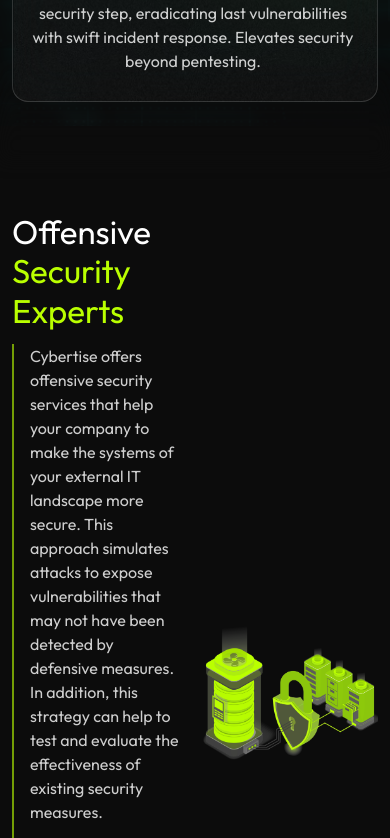
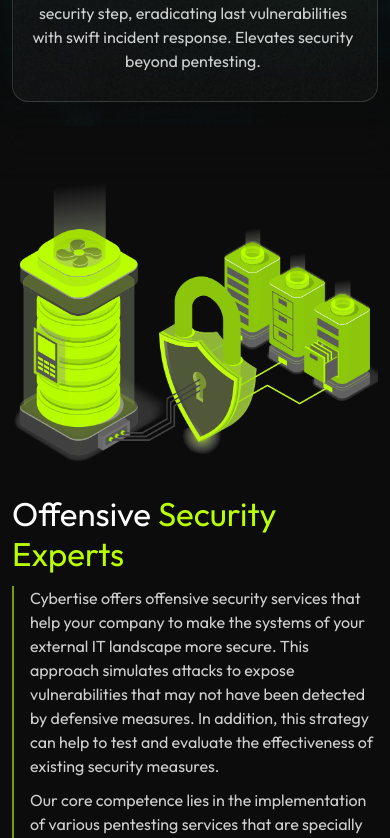
Before and after one commit to khushi303/test-march, a React (Create React App) app: page / in a window 390 px wide. Shown: the part 2700-3538 px from the top of the page. Built offline with nearby package versions, Linux system fonts and the light colour scheme.

Commit message:
change in alignment

```diff
--- a/src/App.js
+++ b/src/App.js
@@ -4,6 +4,7 @@
 import Privacy from './components/Privacy'
 import Services from './components/Services'
 import SecuritySec from './components/SecuritySec'
+import FutherServices from './components/FutherServices'
 
 function App() {
   return (
@@ -13,6 +14,7 @@
       <Privacy />
       <Services />
       <SecuritySec />
+      <FutherServices />
     </div>
   );
 }
--- /dev/null
+++ b/src/components/FutherServices.jsx
@@ -0,0 +1,11 @@
+import React from 'react'
+
+const FutherServices = () => {
+    return (
+        <div>
+
+        </div>
+    )
+}
+
+export default FutherServices
--- a/src/components/SecuritySec.jsx
+++ b/src/components/SecuritySec.jsx
@@ -3,17 +3,17 @@
 
 const SecuritySec = () => {
     return (
-        <div className='pt-[87px] pb-[79px]'>
+        <div className='lg:pt-[87px] lg:pb-[79px] md:py-[60px] py-11'>
             <div className='container mx-auto xl:max-w-[1164px] px-3 relative z-10'>
-                <div className='flex justify-between items-center flex-wrap'>
-                    <div className='w-[46%]'>
+                <div className='flex lg:justify-between justify-center flex-col-reverse lg:flex-row items-center flex-wrap'>
+                    <div className='lg:w-[46%] w-full lg:mt-0 md:mt-10 mt-7'>
                         <h2 className='sm:text-[48px] text-[33px] font-normal leading-[120%] text-white md:mb-4 mb-3'>Offensive <span className='text-[#BAFF00] '>Security Experts </span></h2>
                         <div className='mt-[10px] pl-4 relative border-s-[2px] border-solid border-[#BAFF0099]'>
                             <p className='text-[16px] font-normal leading-[150%] text-white opacity-80'>Cybertise offers offensive security services that help your company to make the systems of your external IT landscape more secure. This approach simulates attacks to expose vulnerabilities that may not have been detected by defensive measures. In addition, this strategy can help to test and evaluate the effectiveness of existing security measures.</p>
                             <p className='text-[16px] font-normal leading-[150%] text-white opacity-80 mt-[10px]'>Our core competence lies in the implementation of various pentesting services that are specially tailored to the needs of our customers. In addition to this, we also offer other services in this area. Below you will find an overview of our service portfolio.</p>
                         </div>
                     </div>
-                    <div className='w-[48%]'>
+                    <div className='lg:w-[48%] md:w-[70%] w-full'>
                         <img src={SecutityImg} alt="SecutityImg" className='w-full' />
                     </div>
                 </div>
--- a/src/components/User.jsx
+++ b/src/components/User.jsx
@@ -4,16 +4,16 @@
     return (
         <div className='lg:py-[60px] relative pt-10 pb-5'>
             <div className='container mx-auto xl:max-w-[1164px] px-3'>
-                <div className="sm:max-w-[1036px] max-w-[430px] mx-auto pt-[36px] pb-[35px] border border-solid border-[#FFFFFF29] transition-all duration-300 ease-linear hover:border-[#BAFF00] bg-[url('./assets/images/png/bg-user.png')] bg-cover bg-center bg-no-repeat rounded-3xl flex items-center lg:justify-between justify-center flex-wrap relative cursor-pointer">
-                    <div className='lg:w-[30%] sm:w-[50%] w-full px-3 relative z-10'>
+                <div className="lg:max-w-[1036px] md:max-w-[700p x] sm:max-w-[600px] max-w-[430px] mx-auto pt-[36px] pb-[35px] border border-solid border-[#FFFFFF29] transition-all duration-300 ease-linear hover:border-[#BAFF00] bg-[url('./assets/images/png/bg-user.png')] bg-cover bg-center bg-no-repeat rounded-3xl flex items-center lg:justify-between justify-center flex-wrap relative cursor-pointer">
+                    <div className='lg:w-[30%] sm:w-[40%] w-full px-3 relative z-10'>
                         <p className='sm:text-[48px] text-[33px] font-medium text-center text-[#BAFF00] sm:mb-4 mb-2 leading-[110%]'>1K+</p>
                         <p className='text-[24px] font-normal text-center leading-[110%] text-white'>Partners Globally</p>
                     </div>
-                    <div className='lg:w-[30%] sm:w-[50%] w-full sm:mt-0 mt-8 px-3 relative z-10'>
+                    <div className='lg:w-[30%] sm:w-[40%] w-full sm:mt-0 mt-8 px-3 relative z-10'>
                         <p className='sm:text-[48px] text-[33px] font-medium text-center text-[#BAFF00] sm:mb-4 mb-2 leading-[110%]'>120+</p>
                         <p className='text-[24px] font-normal text-center leading-[110%] text-white'>Countries Served</p>
                     </div>
-                    <div className='lg:w-[30%] sm:w-[50%] w-full lg:mt-0 mt-8 px-3 relative z-10'>
+                    <div className='lg:w-[30%] sm:w-[40%] w-full lg:mt-0 mt-8 px-3 relative z-10'>
                         <p className='sm:text-[48px] text-[33px] font-medium text-center text-[#BAFF00] sm:mb-4 mb-2 leading-[110%]'>350K+</p>
                         <p className='text-[24px] font-normal text-center leading-[110%] text-white'>Users Worldwide</p>
                     </div>
```
Also changed, not shown: src/assets/images/png/Further.png (added).
